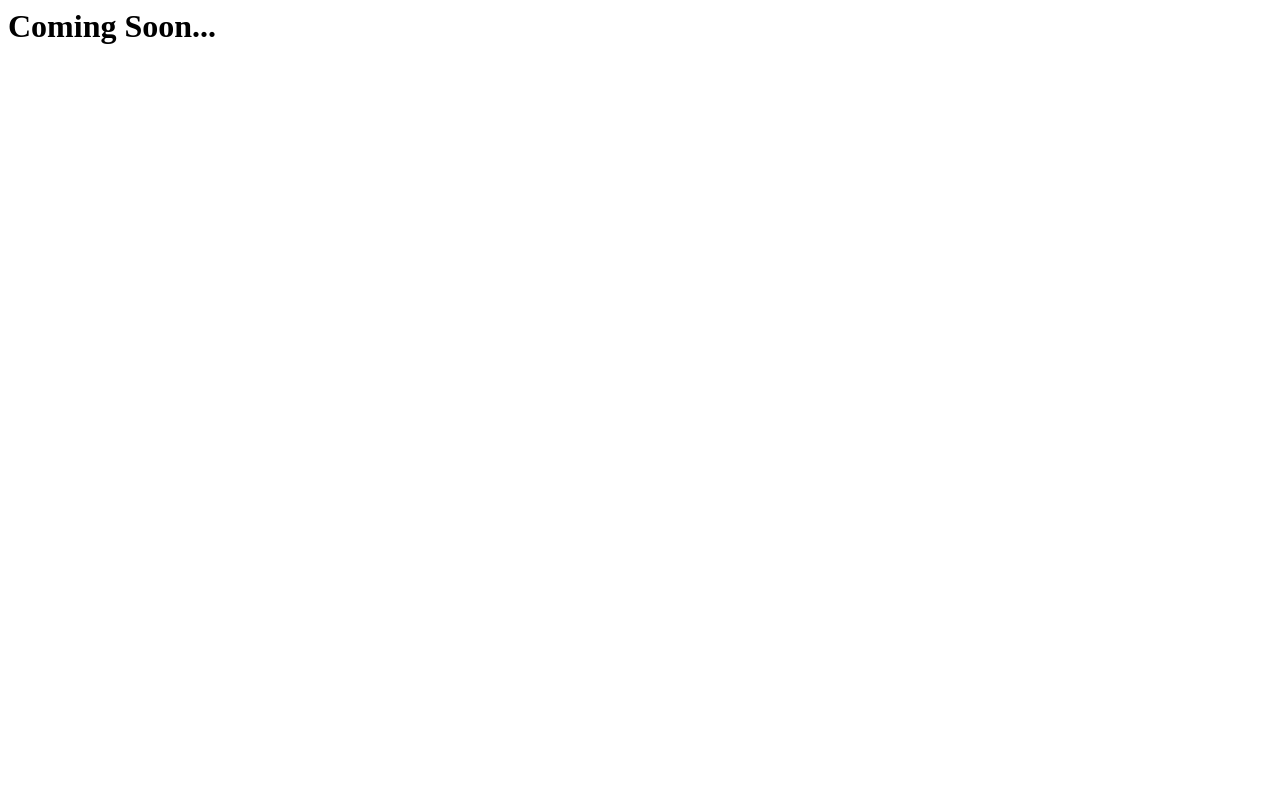
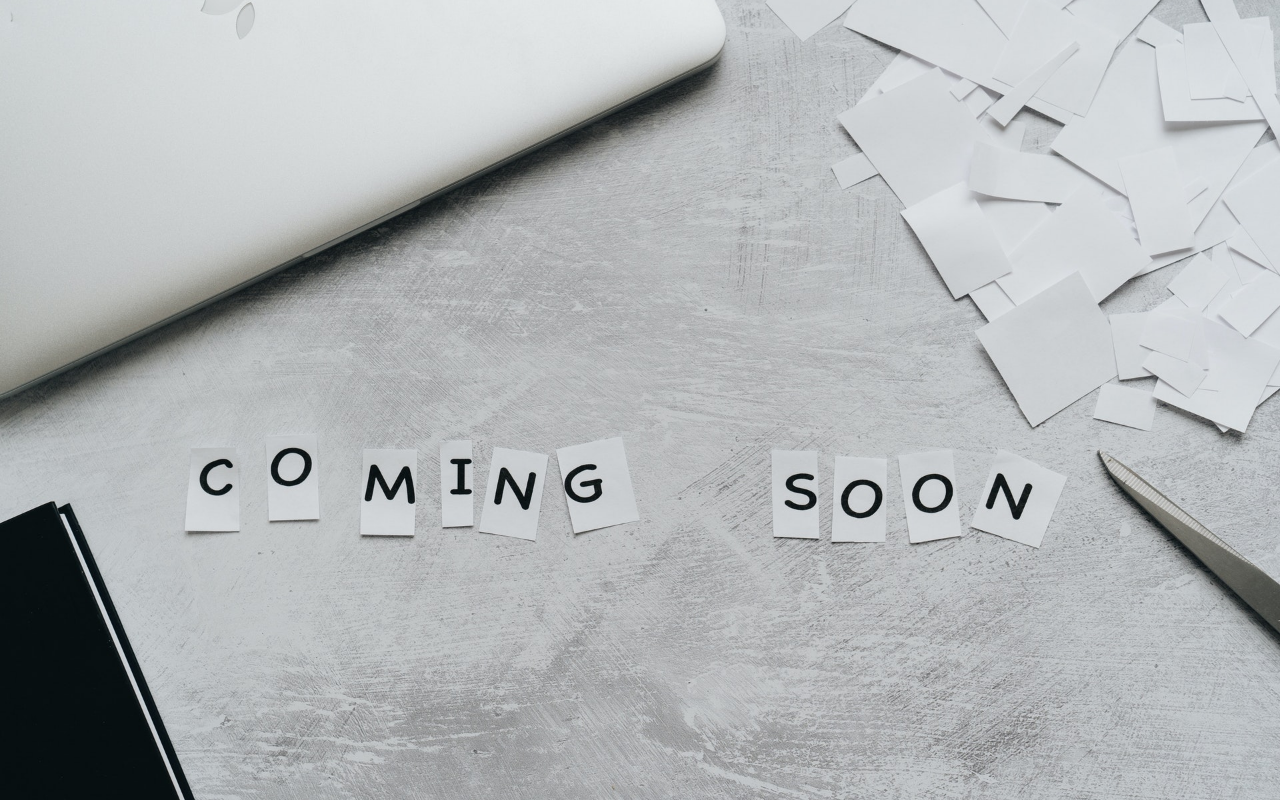
Before and after one commit to firstcodepush/comingsoon, a plain HTML site: page index.html in a window 1280 px wide. Drawn offline with Linux system fonts and the light colour scheme.

Commit message:
Update index.html

```diff
--- a/index.html
+++ b/index.html
@@ -1,5 +1,29 @@
+<!DOCTYPE html>
 <html>
-  <Body>
-    <h1> Coming Soon...</h1>
-  </Body>
+<head>
+<meta name="viewport" content="width=device-width, initial-scale=1">
+<style>
+body, html {
+  height: 100%;
+  margin: 0;
+}
+
+.bg {
+  /* The image used */
+  background-image: url("coming-soon.jpeg");
+
+  /* Full height */
+  height: 100%;
+
+  /* Center and scale the image nicely */
+  background-position: center;
+  background-repeat: no-repeat;
+  background-size: cover;
+}
+</style>
+</head>
+<body>
+
+<div class="bg"></div>
+</body>
 </html>
```
